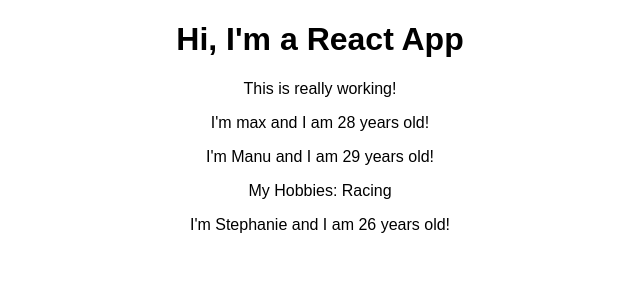
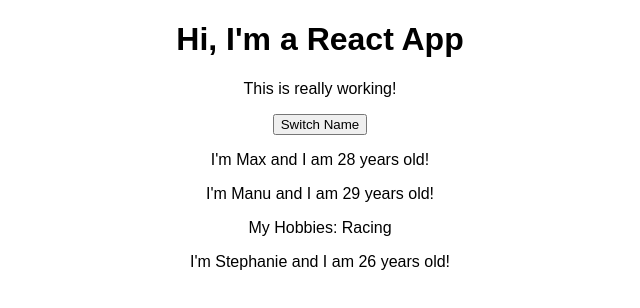
Before and after one commit to saddamhr/react-complete-guide-udemy, a React (Create React App) app: page / in a window 1280 px wide. Shown: the top 308 px of the page, without its empty margins (320-960 px from the left). Built offline with nearby package versions, Linux system fonts and the light colour scheme.

Commit message:
unserstanding and using state

```diff
--- a/src/App.js
+++ b/src/App.js
@@ -3,14 +3,22 @@
 import Person from './Person/Person'
 
 class App extends Component {
+  state ={
+    persons: [
+      {name: 'Max', age: 28},
+      {name: 'Manu', age: 29},
+      {name: 'Stephanie', age: 26}
+    ]
+  }
   render() {
     return (
       <div className="App">
         <h1>Hi, I'm a React App</h1>
         <p>This is really working!</p>
-        <Person name="max" age="28" />
-        <Person name="Manu" age="29" >My Hobbies: Racing</Person>
-        <Person name="Stephanie" age="26" />
+        <button>Switch Name</button>
+        <Person name={this.state.persons[0].name} age={this.state.persons[0].age} />
+        <Person name={this.state.persons[1].name} age={this.state.persons[1].age} >My Hobbies: Racing</Person>
+        <Person name={this.state.persons[2].name} age={this.state.persons[2].age} />
       </div>
     );
   }
```
